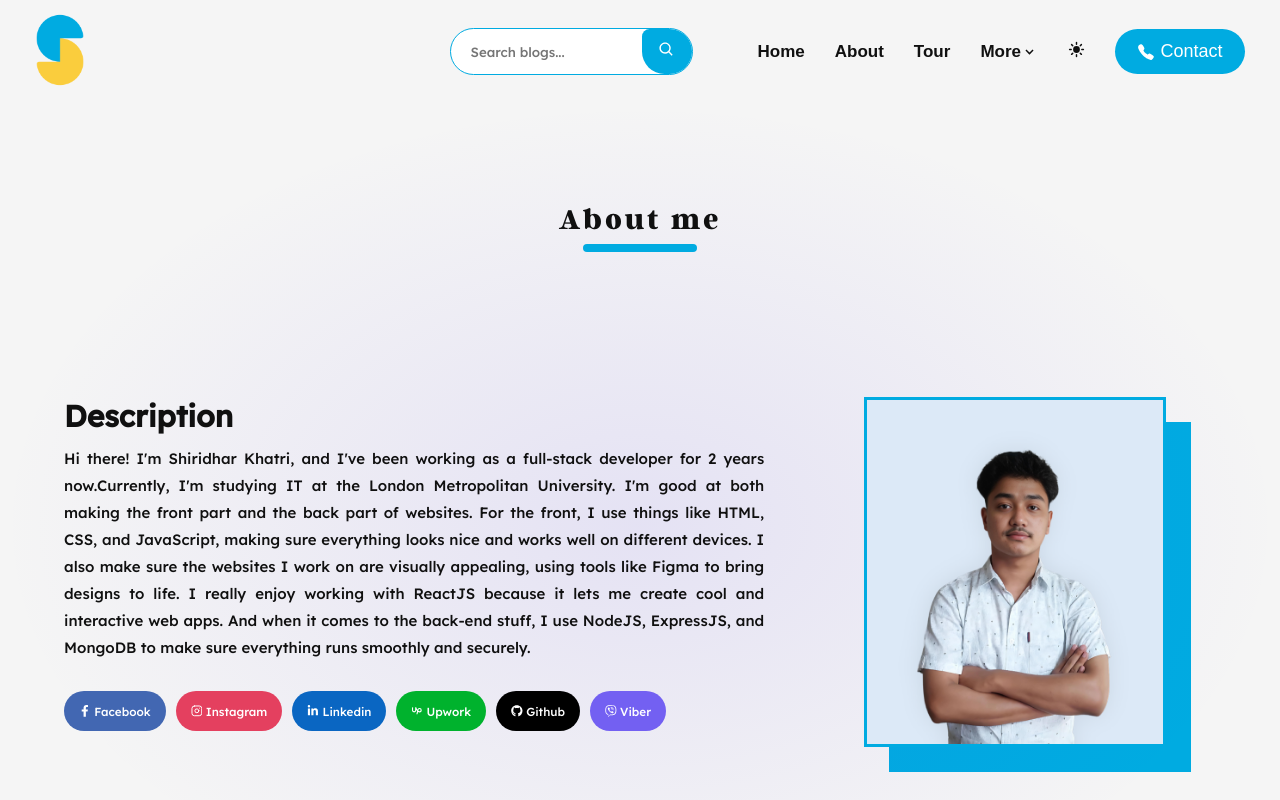
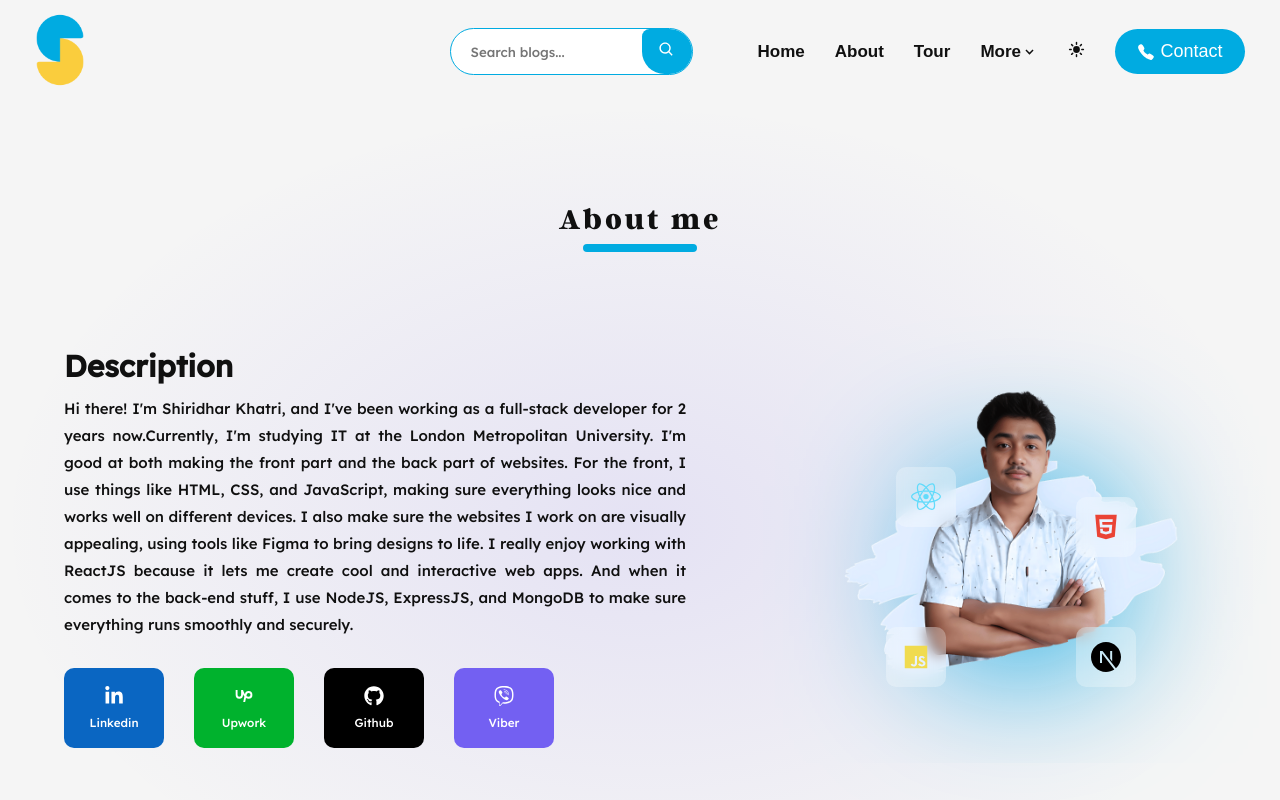
Before and after one commit to shiridharKhatri/personal, a React (Vite) app: page /about in a window 1280 px wide. Shown: the top 800 px of the page. Built offline with nearby package versions, Linux system fonts and the light colour scheme; no server answers; a web font is replaced by a local one.

Commit message:
done some design changing

```diff
--- a/src/App.css
+++ b/src/App.css
@@ -497,7 +497,7 @@ section.container h1.headText {
   letter-spacing: 0.3rem;
 }
 section.protfolio h1.headText {
-  margin: 8rem 0 4rem 0;
+  margin: 4rem 0 4rem 0;
 }
 section.container h1.headText::before {
   content: "";
@@ -1694,7 +1694,7 @@ section.protfolio .star {
   color: var(--color);
 }
 section.blogs {
-  margin: 5rem 0;
+  margin: 0;
   width: 100%;
 }
 section.blogs .blogContainer {
@@ -1926,29 +1926,84 @@ section.loading .loader > div:nth-child(5) {
 section.aboutme .aboutContainer {
   display: flex;
   width: 90%;
-  margin: 10rem 0 20rem 0;
+  margin: 5rem 0 20rem 0;
 }
 section.aboutme .aboutContainer .image {
-  margin: 0 5rem 0 10rem;
+  margin: 0 3rem 0 15rem;
   display: flex;
   justify-content: center;
   align-items: center;
   position: relative;
   height: 35rem;
 }
-section.aboutme .aboutContainer .image::before {
-  content: "";
-  position: absolute;
-  background: var(--btn-text-color);
-  height: 100%;
-  width: 100%;
-  right: -2.5rem;
-  bottom: -2.5rem;
-  z-index: -1;
+section.aboutme .aboutContainer .image span.react{
+  position: absolute;
+  left: 6rem;
+  font-size: 3rem;
+  background: rgba(255, 255, 255, 0.3);
+  padding: 1.5rem;
+  display: flex;
+  justify-content: center;
+  align-items: center;
+  backdrop-filter: blur(.7rem);
+  border-radius: 1rem;
+  color: #61DBFB;
+  top: 12rem;
+}
+section.aboutme .aboutContainer .image span.html{
+  position: absolute;
+  right: 5rem;
+  font-size: 3rem;
+  background: rgba(255, 255, 255, 0.3);
+  padding: 1.5rem;
+  display: flex;
+  justify-content: center;
+  align-items: center;
+  backdrop-filter: blur(.7rem);
+  border-radius: 1rem;
+  color: #ea4335;
+  top: 15rem;
+}
+section.aboutme .aboutContainer .image span.javascript{
+  position: absolute;
+left: 5rem;
+  font-size: 3rem;
+  background: rgba(255, 255, 255, 0.3);
+  padding: 1.5rem;
+  display: flex;
+  justify-content: center;
+  align-items: center;
+  backdrop-filter: blur(.7rem);
+  border-radius: 1rem;
+  color: #F0DB4F;
+  bottom: 1rem;
+}
+section.aboutme .aboutContainer .image span.nextjs{
+  position: absolute;
+right: 5rem;
+  font-size: 3rem;
+  background: rgba(255, 255, 255, 0.3);
+  padding: 1.5rem;
+  display: flex;
+  justify-content: center;
+  align-items: center;
+  backdrop-filter: blur(.7rem);
+  border-radius: 1rem;
+  color: #000000;
+  bottom: 1rem;
 }
 section.aboutme .aboutContainer .image img {
   height: 100%;
-  border: 0.3rem solid var(--btn-text-color);
+}
+section.aboutme .aboutContainer .image  h1{
+  box-shadow: 0px 0px 144px 63px var(--btn-text-color);
+  position: absolute;
+  height: 5rem;
+  width: 5rem;
+  top: 20rem;
+  right: 14rem;
+  z-index: -1;
+  background: var(--btn-text-color);
 }
 section.aboutme .aboutContainer .flexOne h2 {
   font-size: 3rem;
@@ -1971,13 +2026,19 @@ section.aboutme .aboutContainer .flexOne .social h3 {
   justify-content: center;
   align-items: center;
   padding: 1rem 1.5rem;
-  border-radius: 3rem;
-  margin-right: 1rem;
+  border-radius: 1rem;
+  margin-right: 3rem;
   color: #ffffff;
   font-weight: 400;
   cursor: pointer;
-  height: 4rem;
+  height: 8rem;
   margin-top: 1rem;
+  flex-direction: column;
+  width: 10rem;
+}
+section.aboutme .aboutContainer .flexOne .social h3  span{
+  font-size: 2rem;
+  margin-bottom: .4rem;
 }
 section.responsiveness {
   width: 90%;
@@ -1986,14 +2047,15 @@ section.responsiveness {
 }
 section.responsiveness .description {
   width: 50%;
-  padding: 10rem 0;
+  padding: 7rem 0;
   color: var(--color);
 }
 section.responsiveness .description h1 {
   font-size: 3rem;
   margin: 2rem 0;
-  font-family: "Argent-CF";
-  color: var(--color);
+  font-family:"Lexend", sans-serif;
+  color: var(--btn-text-color);
+  font-weight: bold;
 }
 section.responsiveness .description p {
   font-size: 1.5rem;
--- a/src/mobile.css
+++ b/src/mobile.css
@@ -318,7 +318,7 @@
   }
 
   section.expertise {
-    margin: 10rem 0 0 0;
+    margin: 0;
   }
   section.BelowButton li span {
     display: none;
@@ -612,7 +612,9 @@
     font-size: 2.8rem;
     color: var(--btn-text-color);
   }
-
+  section.aboutme .aboutContainer .flexOne .social{
+    flex-wrap: nowrap;
+  }
   .mailContent h2 {
     color: var(--color);
   }
@@ -690,7 +692,31 @@
   section.aboutme .aboutContainer .image::before{
     right: 0;
   }
+  section.aboutme .aboutContainer .image h1{
+    top: 20rem;
+    right: 35rem;
 
+  }
+  section.aboutme .aboutContainer .flexOne .social h3
+  {
+    font-size: 1.5rem;
+    width: 12rem;
+    height: 7rem;
+    margin-right: 3rem;
+  }
+  section.aboutme .aboutContainer .image span.react{
+    font-size: 5rem;
+  }
+  section.aboutme .aboutContainer .image span.html{
+    font-size: 5rem;
+    top: 10rem;
+  }
+  section.aboutme .aboutContainer .image span.javascript{
+    font-size: 5rem;
+  }
+  section.aboutme .aboutContainer .image span.nextjs{
+    font-size: 5rem;
+  }
 }
 @media (max-width: 580px) {
   section.responsiveness .images{
@@ -703,6 +729,9 @@
   nav ul {
     height: 100vh;
     border-radius: 0;
+  }
+  section.aboutme .aboutContainer .image h1{
+    right: 20rem;
   }
   nav.navbar,
   nav.navbar-scrolled {
@@ -742,6 +771,16 @@
     padding: 0;
     height: auto;
   }
+  section.aboutme .aboutContainer .flexOne .social{
+    flex-direction: column;
+  }
+  section.aboutme .aboutContainer .flexOne .social h3{
+    width: 100%;
+    height: 8rem;
+  }
+  section.aboutme .aboutContainer .flexOne .social h3 span {
+    font-size: 2rem;
+}
   section.protfolio button.viewAllBtn {
     margin: 5rem 0 0rem 0;
   }
--- a/src/routes/About.jsx
+++ b/src/routes/About.jsx
@@ -1,21 +1,17 @@
 import React from "react";
 import Navbar from "../components/Navbar";
-import { BiIcons, FiIcons, FaIcons } from "../tools/icons";
+import {
+  BiIcons,
+  FiIcons,
+  FaIcons,
+  SiIcons,
+  GrIcons,
+  IoIcons,
+  AiIcons,
+} from "../tools/icons";
 
 export default function About() {
   const socialicons = [
-    {
-      name: "Facebook",
-      color: "#4267B2",
-      icon: <FaIcons.FaFacebookF />,
-      link: "",
-    },
-    {
-      name: "Instagram",
-      color: "#E4405F",
-      icon: <FiIcons.FiInstagram />,
-      link: "",
-    },
     {
       name: "Linkedin",
       color: "#0A66C2",
@@ -41,6 +37,16 @@ export default function About() {
       link: "viber://chat?number=+9779820610923",
     },
   ];
+  const icons = {
+    nextjs: <SiIcons.SiNextdotjs />,
+    nodejs: <FaIcons.FaNodeJs />,
+    reactjs: <GrIcons.GrReactjs />,
+    mongodb: <BiIcons.BiLogoMongodb />,
+    css: <IoIcons.IoLogoCss3 />,
+    javascript: <BiIcons.BiLogoJavascript />,
+    html: <AiIcons.AiFillHtml5 />,
+    scss: <IoIcons.IoLogoSass />,
+  };
   return (
     <>
       <Navbar position="relative" />
@@ -53,7 +59,8 @@ export default function About() {
             <h2>Description</h2>
             <p>
               Hi there! I'm Shiridhar Khatri, and I've been working as a
-              full-stack developer for 2 years now.Currently, I'm studying IT at the London Metropolitan University.  I'm good at both making the
+              full-stack developer for 2 years now.Currently, I'm studying IT at
+              the London Metropolitan University. I'm good at both making the
               front part and the back part of websites. For the front, I use
               things like HTML, CSS, and JavaScript, making sure everything
               looks nice and works well on different devices. I also make sure
@@ -67,14 +74,29 @@ export default function About() {
               {socialicons.map((e, index) => {
                 return (
                   <h3 key={index} style={{ background: e.color }}>
-                    {e.icon}&nbsp;{e.name}
+                    <span>{e.icon}</span>
+                    {e.name}
                   </h3>
                 );
               })}
             </div>
           </div>
           <div className="image">
-            <img src="/new.png" alt="headerImage" />
+            <h1></h1>
+            <span className="react">
+              {icons.reactjs}
+            </span>
+            <span className="html">
+              {icons.html}
+            </span>
+            <span className="javascript">
+              {icons.javascript}
+            </span>
+            <span className="nextjs">
+              {icons.nextjs}
+            </span>
+
+            <img src="/headImg.png" alt="headerImage" />
           </div>
         </div>
       </section>
```
Also changed, not shown: src/App.jsx (+5 -5 lines), src/index.css (+7 -0 lines).
